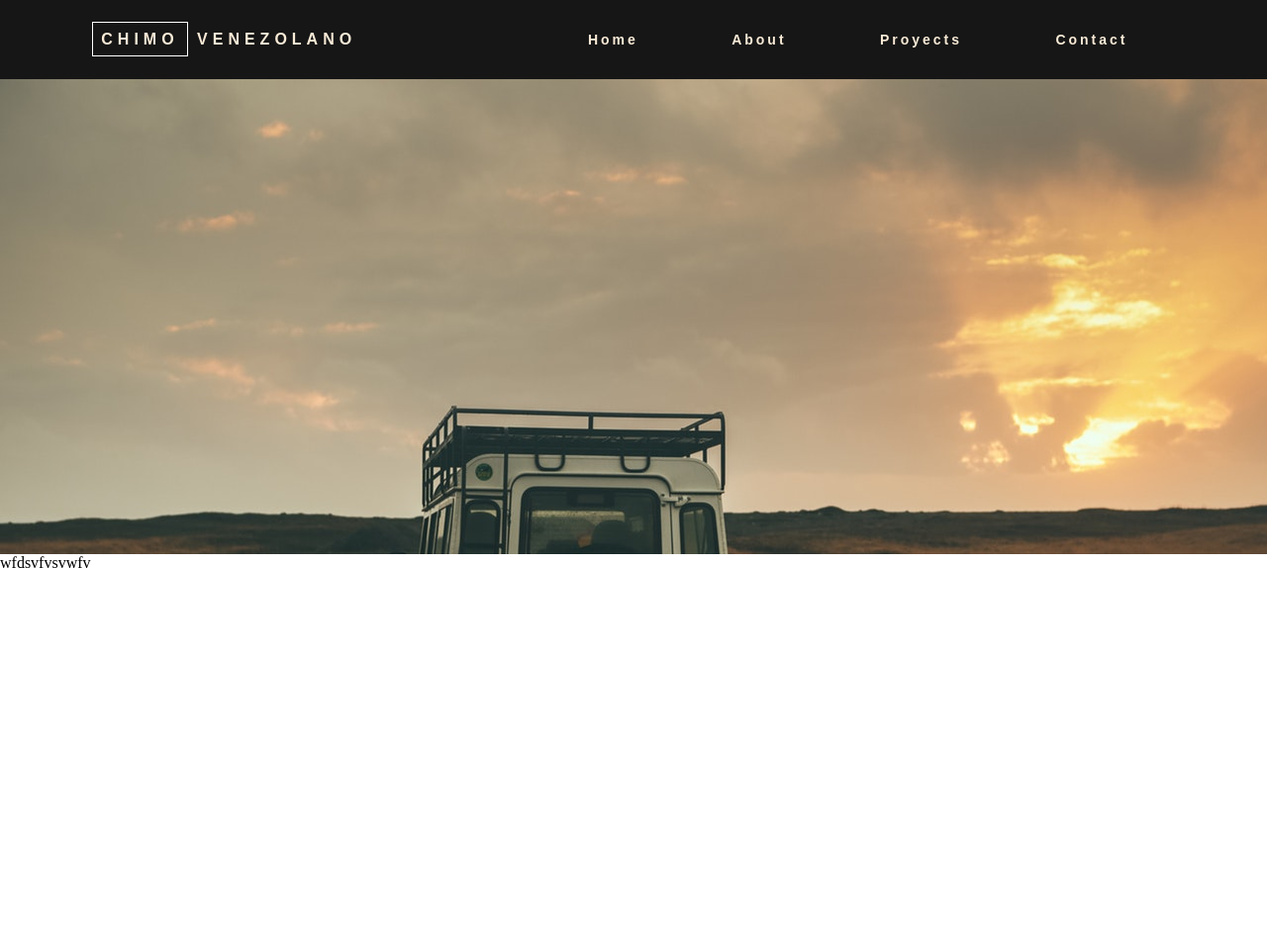
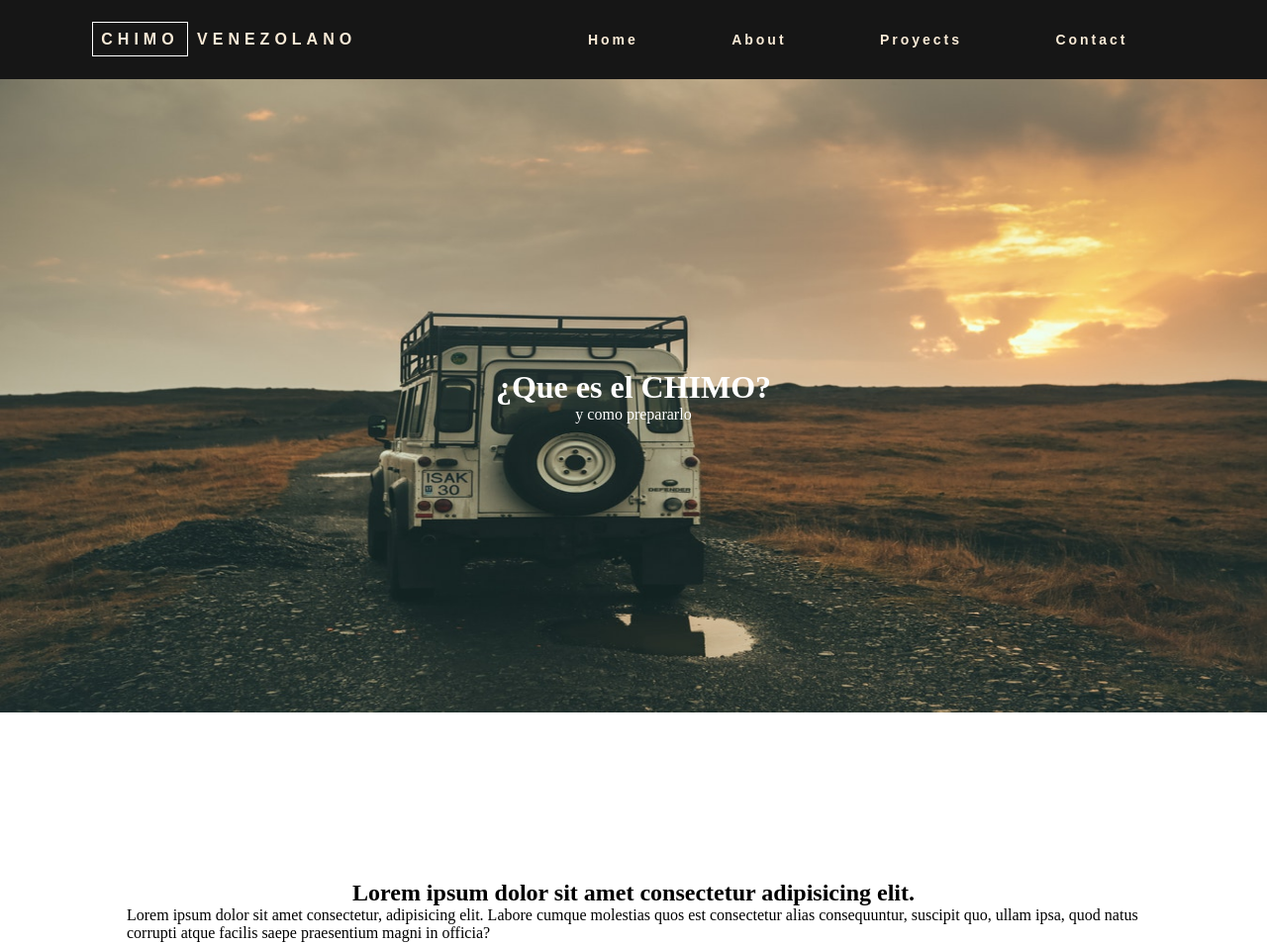
Before and after one commit to dickson7/chimo, a plain HTML site: page index.html in a window 1280 px wide. Shown: the whole page at 99% size. Before the commit the page ends 800 px from the top, so only its background shows below. Drawn offline with Linux system fonts and the light colour scheme.

Commit message:
Se arregla el header

```diff
--- a/css/style.css
+++ b/css/style.css
@@ -52,26 +52,44 @@ nav{
     background-color: antiquewhite;
     margin: 5px;
     transition: all 0.5s ease;
-
 }
 
 .landing{
     width: 100%;
-    height: 60vh;
-    overflow: hidden;
-
+    height: 80vh;
+    position: relative;
+    display: flex;
+    justify-content: center;
+    align-items: center;
 }
 .landing img{
-    min-height: 100%;
-    min-width: 100%;
+    position: absolute;
+    height: 100%;
+    width: 100%;
+    z-index: -1;
 }
+
+.title{
+    color: white;
+    text-align: center;
+}
+h1{
+    transition: color 0.1s ease-in,background-color 0.1s ease-in;
+}
+
+
 
 .history{
     display: flex;
+    flex-direction: column;
     width: 80%;
-    align-content: center;
+    height: 400px;
+    margin: 0 auto;
     align-items: center;
+    justify-content: center;
 }
+
+
 
 
 
@@ -98,6 +116,7 @@ nav{
        width: 60%;
        transform: translateX(100%);
        transition: transform 0.5s ease-in;
+       z-index: 10;
     }
     .nav-links li{
         opacity: 0;
--- a/index.html
+++ b/index.html
@@ -37,11 +37,14 @@
 </nav>
 <div class="landing">
     <img src="src/fond.jpeg" alt="">
-
+    <div class="title">
+        <h1>¿Que es el CHIMO?</h1>
+        <p>y como prepararlo</p>
+    </div>
 </div>
 <div class="history">
-    <div class="img">wfdsv</div>
-    <div class="text">fvsvwfv</div>
+    <h2>Lorem ipsum dolor sit amet consectetur adipisicing elit.</h2>
+    <p>Lorem ipsum dolor sit amet consectetur, adipisicing elit. Labore cumque molestias quos est consectetur alias consequuntur, suscipit quo, ullam ipsa, quod natus corrupti atque facilis saepe praesentium magni in officia?</p>
 </div>
 
 
```
Also changed, not shown: src/logo.png (added).
